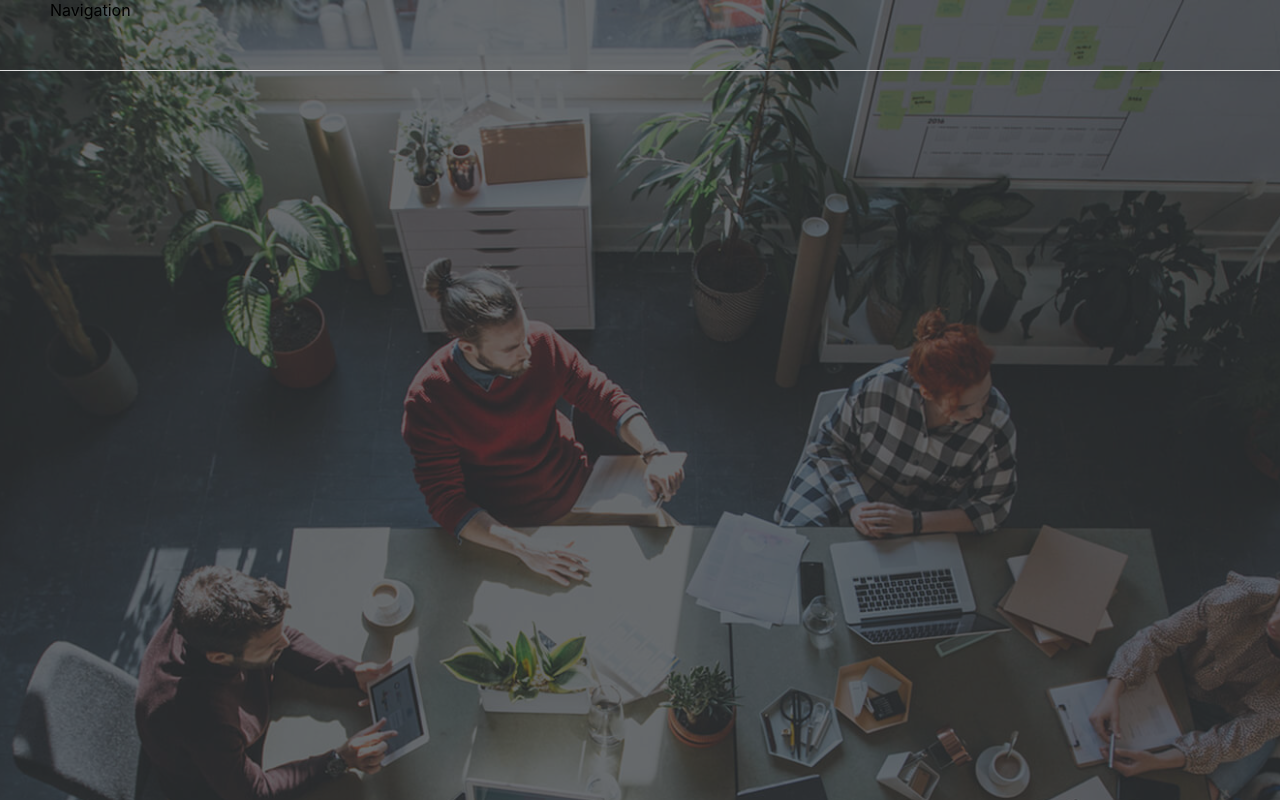
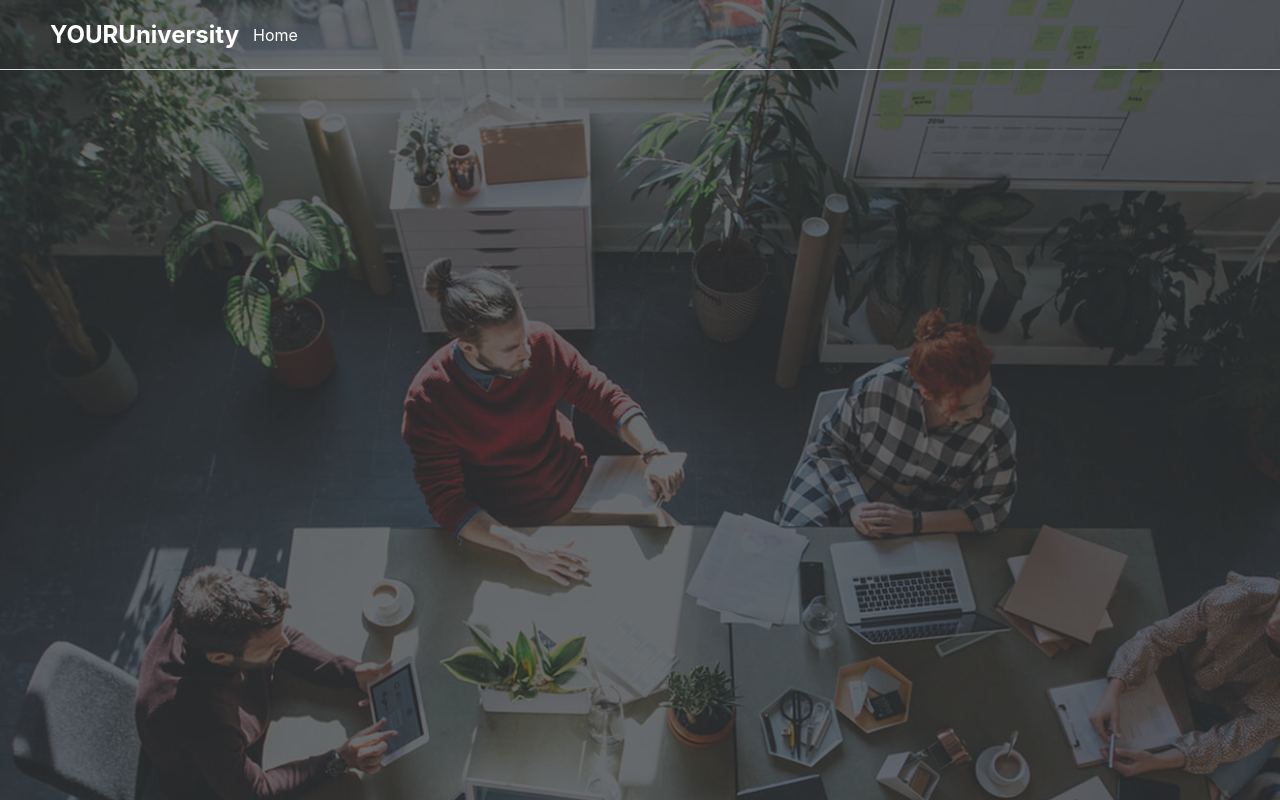
Before and after one commit to gabelashvili/university-front, a React (Create React App) app: page / in a window 1280 px wide. Shown: the top 800 px of the page. Built offline with nearby package versions, Linux system fonts and the light colour scheme.

Commit message:
implement button component

```diff
--- /dev/null
+++ b/src/components/Button/index.js
@@ -0,0 +1,62 @@
+import React from 'react';
+import { Button } from 'components/Button/styles';
+
+const ButtonComponent = ({
+  children,
+  bgColor,
+  width,
+  height,
+  padding,
+  marginLeft,
+  marginRight,
+  marginTop,
+  marginBottom,
+  paddingLeft,
+  paddingRight,
+  paddingTop,
+  paddingBottom,
+  borderColor,
+  borderWidth,
+  borderStyle,
+  spaceBetween,
+  onHoverBgColor,
+  onHoverTextColor,
+  textColor,
+  fontSize,
+  fontWeight,
+  type,
+  cursorType,
+  borderRadius,
+
+}) => (
+  <Button
+    bgColor={bgColor}
+    width={width}
+    height={height}
+    padding={padding}
+    marginLeft={marginLeft}
+    marginRight={marginRight}
+    marginTop={marginTop}
+    marginBottom={marginBottom}
+    paddingLeft={paddingLeft}
+    paddingRight={paddingRight}
+    paddingTop={paddingTop}
+    paddingBottom={paddingBottom}
+    borderColor={borderColor}
+    borderWidth={borderWidth}
+    borderStyle={borderStyle}
+    spaceBetween={spaceBetween}
+    onHoverBgColor={onHoverBgColor}
+    textColor={textColor}
+    onHoverTextColor={onHoverTextColor}
+    fontSize={fontSize}
+    fontWeight={fontWeight}
+    cursorType={cursorType}
+    borderRadius={borderRadius}
+    as={type || 'div'}
+  >
+    {children}
+  </Button>
+);
+
+export default ButtonComponent;
--- /dev/null
+++ b/src/components/Button/styles.js
@@ -0,0 +1,37 @@
+import styled from 'styled-components';
+
+export const Button = styled.div`
+    background-color: ${({ bgColor, theme }) => (theme.colors[bgColor] || 'transparent')};
+    color: ${({ textColor }) => (textColor || 'white')};
+    width: ${({ width }) => (width || 'auto')};
+    height: ${({ height }) => (height || 'auto')};
+    cursor: ${({ cursorType }) => (cursorType || 'auto')};
+    font-size: ${({ fontSize }) => (fontSize || 'auto')};
+    font-weight: ${({ fontWeight }) => (fontWeight || 'auto')};
+    padding: ${({ padding }) => (padding || 0)};
+    margin-left: ${({ marginLeft }) => (marginLeft || 0)};
+    margin-right: ${({ marginRight }) => (marginRight || 0)};
+    margin-top: ${({ marginTop }) => (marginTop || 0)};
+    margin-bottom: ${({ marginBottom }) => (marginBottom || 0)};
+    padding-left: ${({ paddingLeft }) => (paddingLeft || 0)};
+    padding-right: ${({ paddingRight }) => (paddingRight || 0)};
+    padding-top: ${({ paddingTop }) => (paddingTop || 0)};
+    padding-bottom: ${({ paddingBottom }) => (paddingBottom || 0)};
+    border-color: ${({ borderColor }) => (borderColor || 'transparent')};
+    border-width: ${({ borderWidth }) => (borderWidth || 0)};
+    border-style: ${({ borderStyle }) => (borderStyle || 'solid')};
+    border-radius: ${({ borderRadius }) => (borderRadius || 0)};
+    display: grid;
+    align-items: center;
+    justify-content: center;
+    grid-auto-flow: column;
+    grid-column-gap: ${({ spaceBetween }) => (spaceBetween || 0)};
+    transition: .3s;
+    &:focus {
+        outline: 0;
+    }
+    &:hover {
+        background-color: ${({ onHoverBgColor, theme }) => (theme.colors[onHoverBgColor] || 'transparent')};
+
+    }
+`;
--- a/src/components/Container/index.js
+++ b/src/components/Container/index.js
@@ -1,7 +1,7 @@
 import { Div } from 'components/Container/styles';
 
-const Container = ({ children, isCentered }) => (
-  <Div isCentered={isCentered}>{children}</Div>
+const Container = ({ children, isCentered, className }) => (
+  <Div isCentered={isCentered} className={className}>{children}</Div>
 );
 
 export default Container;
--- a/src/components/Header/Navigation/index.js
+++ b/src/components/Header/Navigation/index.js
@@ -1,14 +1,27 @@
 import { selectors as navScrollSelector } from 'modules/NavScroll';
 import { useSelector } from 'react-redux';
-import { Nav } from 'components/Header/Navigation/styles';
-import Container from 'components/Container';
+import { Nav, NavContainer, Logo } from 'components/Header/Navigation/styles';
+import Button from 'components/Button';
 
 export const Navigation = ({ navigationRef }) => {
   const navScrollState = useSelector(navScrollSelector.selectScrollState);
 
   return (
     <Nav ref={navigationRef} isScrolled={navScrollState}>
-      <Container isCentered>Navigation</Container>
+      <NavContainer isCentered>
+        <Logo>YOURUniversity</Logo>
+        <Button
+          cursorType="pointer"
+          onHoverBgColor="lightGreen"
+          paddingLeft="14px"
+          paddingRight="14px"
+          paddingTop="10px"
+          paddingBottom="10px"
+          borderRadius="3px"
+        >
+          Home
+        </Button>
+      </NavContainer>
     </Nav>
   );
 };
--- a/src/components/Header/Navigation/styles.js
+++ b/src/components/Header/Navigation/styles.js
@@ -1,4 +1,5 @@
 import styled, { keyframes, css } from 'styled-components';
+import Container from 'components/Container';
 
 const navigationAnimation = keyframes`
   from {
@@ -20,3 +21,13 @@ export const Nav = styled.nav`
     z-index: 1;
     box-shadow: 0 0 12px 0 rgb(0 0 0 / 12%);
 `;
+
+export const NavContainer = styled(Container)`
+  height: 100%;
+  display: flex;
+  align-items: center;
+  color: white;
+`;
+
+export const Logo = styled.h1`
+`;
--- a/src/helpers/themes.js
+++ b/src/helpers/themes.js
@@ -4,6 +4,7 @@ const theme = {
   },
   colors: {
     white: 'white',
+    lightGreen: '#26ae61',
   },
 };
 
--- a/src/index.css
+++ b/src/index.css
@@ -1,3 +1,7 @@
+* {
+  box-sizing: border-box;
+  margin: 0
+}
 body {
   margin: 0;
   font-family: -apple-system, BlinkMacSystemFont, 'Segoe UI', 'Roboto', 'Oxygen',
```
